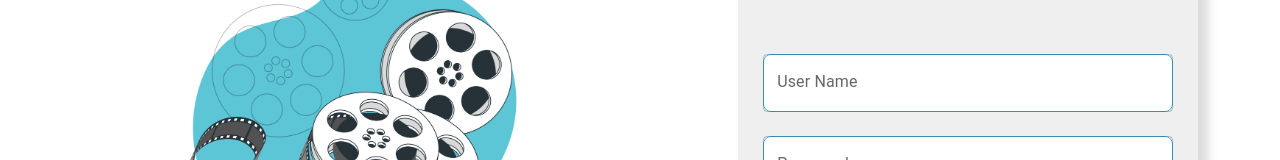
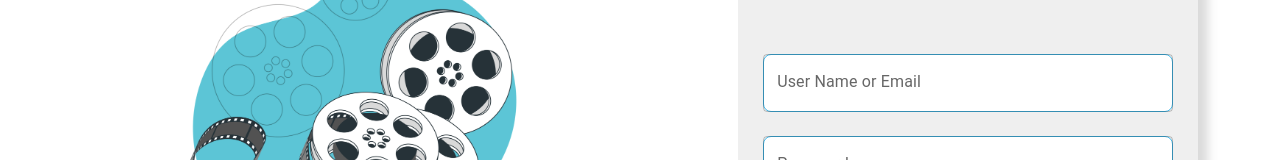
Before and after one commit to haridasr7/Script-shop-Director-writer-, a React (Create React App) app: page /AdminLogin in a window 1280 px wide. Shown: the part 367-527 px from the top of the page. Built offline with nearby package versions, Linux system fonts and the light colour scheme; a web font is replaced by a local one.

Commit message:
Adminlogin Page edit

```diff
--- a/src/components/Admin/pages/AdminLogin.js
+++ b/src/components/Admin/pages/AdminLogin.js
@@ -43,8 +43,8 @@ function AdminLogin() {
                 <TextField
                   id="adminlogin_signinUname"
                   fullWidth
-                  label="User Name"
-                  type="username"
+                  label="User Name or Email"
+                  type="username or Email "
                   margin="normal"
                 />
 
```
